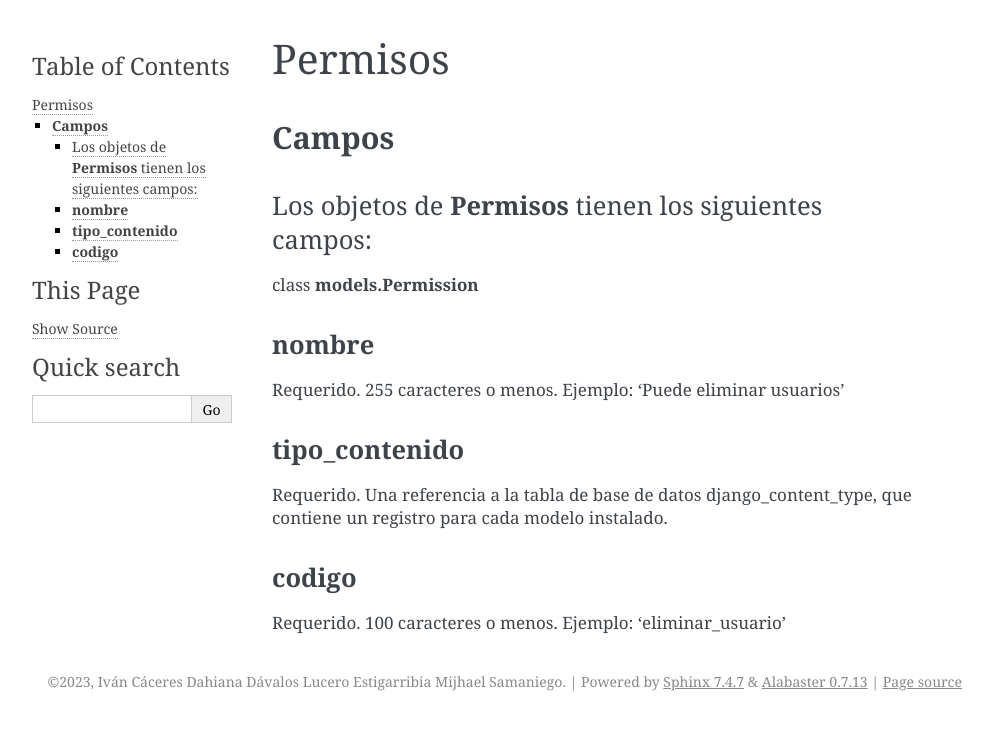
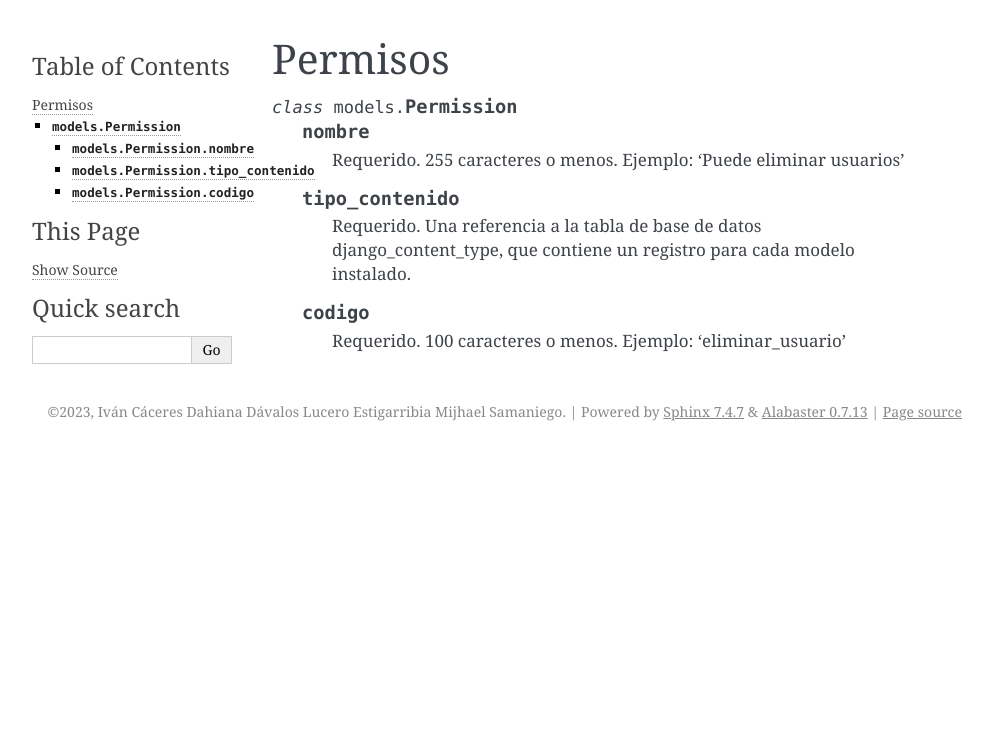
Before and after one commit to mijhaels/django_cms, a Sphinx documentation site: the page built from docs/permisos.rst, in a window 1280 px wide. Shown: the top 730 px of the page, without its empty margins (148-1141 px from the left). Built offline with Sphinx 7.4.7, drawn with Linux system fonts in a browser that asks for light colours.

Commit message:
Modificaciones en las documentaciones

```diff
--- a/docs/index.rst
+++ b/docs/index.rst
@@ -14,3 +14,5 @@ Bienvenido a la documentación de contentflow
    usuarios
    roles
    permisos
+   categorias
+   contenido
--- a/docs/permisos.rst
+++ b/docs/permisos.rst
@@ -2,23 +2,20 @@
 
 Permisos
 ======================================================================
-**Campos**
-----------------------------------------------------------------------
-Los objetos de **Permisos** tienen los siguientes campos:
-^^^^^^^^^^^^^^^^^^^^^^^^^^^^^^^^^^^^^^^^^^^^^^^^^^^^^^^^^^^^^^^^^^^^^^
-class **models.Permission**
+.. class:: models.Permission
 
-**nombre**
-^^^^^^^^^^^^^^^^^^^^^^^^^^^^^^^^^^^^^^^^^^^^^^^^^^^^^^^^^^^^^^^^^^^^^^
-Requerido. 255 caracteres o menos. Ejemplo: 'Puede eliminar usuarios'
+    .. attribute:: nombre
 
-**tipo_contenido**
-^^^^^^^^^^^^^^^^^^^^^^^^^^^^^^^^^^^^^^^^^^^^^^^^^^^^^^^^^^^^^^^^^^^^^^
-Requerido. Una referencia a la tabla de base de datos django_content_type, que contiene un registro para cada modelo instalado.
+        Requerido. 255 caracteres o menos. Ejemplo: 'Puede eliminar usuarios'
 
-**codigo**
-^^^^^^^^^^^^^^^^^^^^^^^^^^^^^^^^^^^^^^^^^^^^^^^^^^^^^^^^^^^^^^^^^^^^^^
-Requerido. 100 caracteres o menos. Ejemplo: 'eliminar_usuario'
+    .. attribute:: tipo_contenido
+
+        Requerido. Una referencia a la tabla de base de datos django_content_type, que contiene un registro para cada modelo instalado.
+
+    .. attribute:: codigo
+
+      Requerido. 100 caracteres o menos. Ejemplo: 'eliminar_usuario'
+
 
 ..
    :members:
--- a/docs/roles.rst
+++ b/docs/roles.rst
@@ -2,26 +2,22 @@
 
 Roles
 ======================================================================
-**Campos**
-----------------------------------------------------------------------
-Los objetos de **Roles** tienen los siguientes campos:
-^^^^^^^^^^^^^^^^^^^^^^^^^^^^^^^^^^^^^^^^^^^^^^^^^^^^^^^^^^^^^^^^^^^^^^
-class **models.Group**
+.. class:: models.Group
 
-**nombre**
-^^^^^^^^^^^^^^^^^^^^^^^^^^^^^^^^^^^^^^^^^^^^^^^^^^^^^^^^^^^^^^^^^^^^^^
-Obligatorio. 150 caracteres o menos. Se permite cualquier carácter. Ejemplo: 'Super Usuarios'
+    .. attribute:: nombre
 
-**permisos**
-^^^^^^^^^^^^^^^^^^^^^^^^^^^^^^^^^^^^^^^^^^^^^^^^^^^^^^^^^^^^^^^^^^^^^^
-Campo many-to-many a :ref:`Permisos <Permisos>`:
+        Obligatorio. 150 caracteres o menos. Se permite cualquier carácter. Ejemplo: 'Super Usuarios'
 
-.. code-block::
+    .. attribute:: permisos
 
-   group.permissions.set([permission_list])
-   group.permissions.add(permission, permission, ...)
-   group.permissions.remove(permission, permission, ...)
-   group.permissions.clear()
+         Campo many-to-many a :ref:`Permisos <Permisos>`:
+
+         .. code-block::
+
+            group.permissions.set([permission_list])
+            group.permissions.add(permission, permission, ...)
+            group.permissions.remove(permission, permission, ...)
+            group.permissions.clear()
 
 ..
    :members:
```
Also changed, not shown: docs/usuarios.rst (+65 -2 lines).
